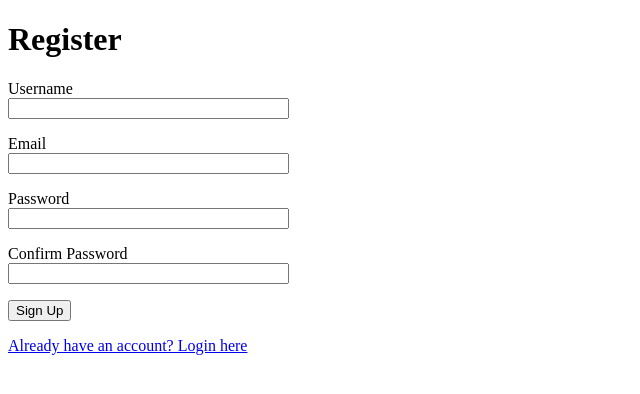
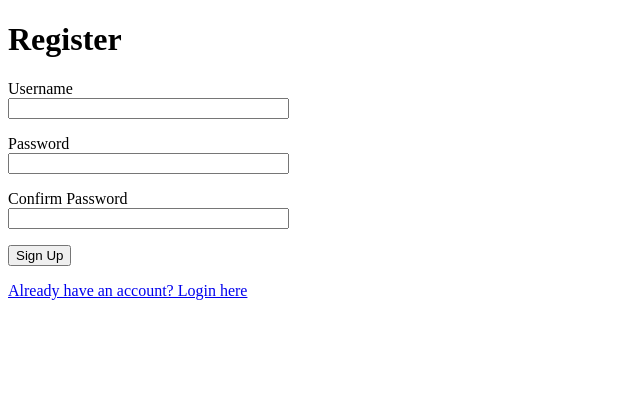
Before and after one commit to c7harry/CSE-106-Final-Project, a Flask app: page /register in a window 1280 px wide. Shown: the top 394 px of the page, without its empty margins (0-640 px from the left). Run offline with Flask 3, Linux system fonts and the light colour scheme.

Commit message:
removed email from app

```diff
--- a/app.py
+++ b/app.py
@@ -28,7 +28,7 @@ def register():
     form = RegistrationForm()
     if form.validate_on_submit():
         hashed_password = generate_password_hash(form.password.data)
-        user = User(username=form.username.data, email=form.email.data, password_hash=hashed_password)
+        user = User(username=form.username.data, password_hash=hashed_password)
         db.session.add(user)
         db.session.commit()
         flash('Your account has been created! You are now able to log in', 'success')
--- a/forms.py
+++ b/forms.py
@@ -4,7 +4,6 @@ from wtforms.validators import DataRequired, Email, EqualTo, ValidationError
 
 class RegistrationForm(FlaskForm):
     username = StringField('Username', validators=[DataRequired()])
-    email = StringField('Email', validators=[DataRequired(), Email()])
     password = PasswordField('Password', validators=[DataRequired()])
     confirm_password = PasswordField('Confirm Password', validators=[DataRequired(), EqualTo('password')])
     submit = SubmitField('Sign Up')
@@ -15,12 +14,6 @@ class RegistrationForm(FlaskForm):
         if user:
             raise ValidationError('That username is already taken. Please choose a different one.')
 
-    def validate_email(self, email):
-        from models import User
-        user = User.query.filter_by(email=email.data).first()
-        if user:
-            raise ValidationError('That email is already taken. Please choose a different one.')
-
 class LoginForm(FlaskForm):
     email = StringField('Email', validators=[DataRequired(), Email()])
     password = PasswordField('Password', validators=[DataRequired()])
--- a/models.py
+++ b/models.py
@@ -11,7 +11,6 @@ class Follow(db.Model):
 class User(db.Model, UserMixin):
     id = db.Column(db.Integer, primary_key=True)
     username = db.Column(db.String(80), unique=True, nullable=False)
-    email = db.Column(db.String(120), unique=True, nullable=False)
     password_hash = db.Column(db.String(128))
     posts = db.relationship('Post', backref='author', lazy='dynamic')
     followed = db.relationship(
--- a/templates/register.html
+++ b/templates/register.html
@@ -13,10 +13,6 @@
             {{ form.username(size=32) }}
         </p>
         <p>
-            {{ form.email.label }}<br>
-            {{ form.email(size=32) }}
-        </p>
-        <p>
             {{ form.password.label }}<br>
             {{ form.password(size=32) }}
         </p>
```
